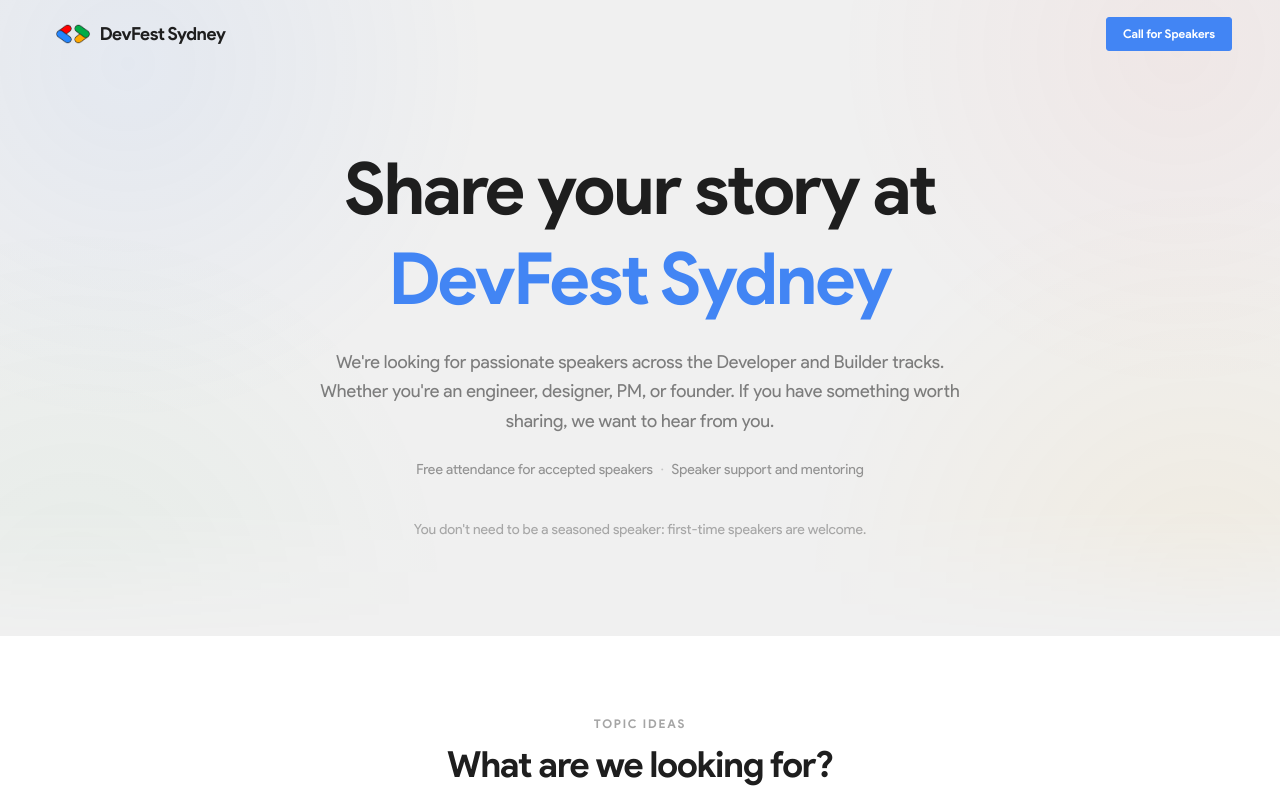
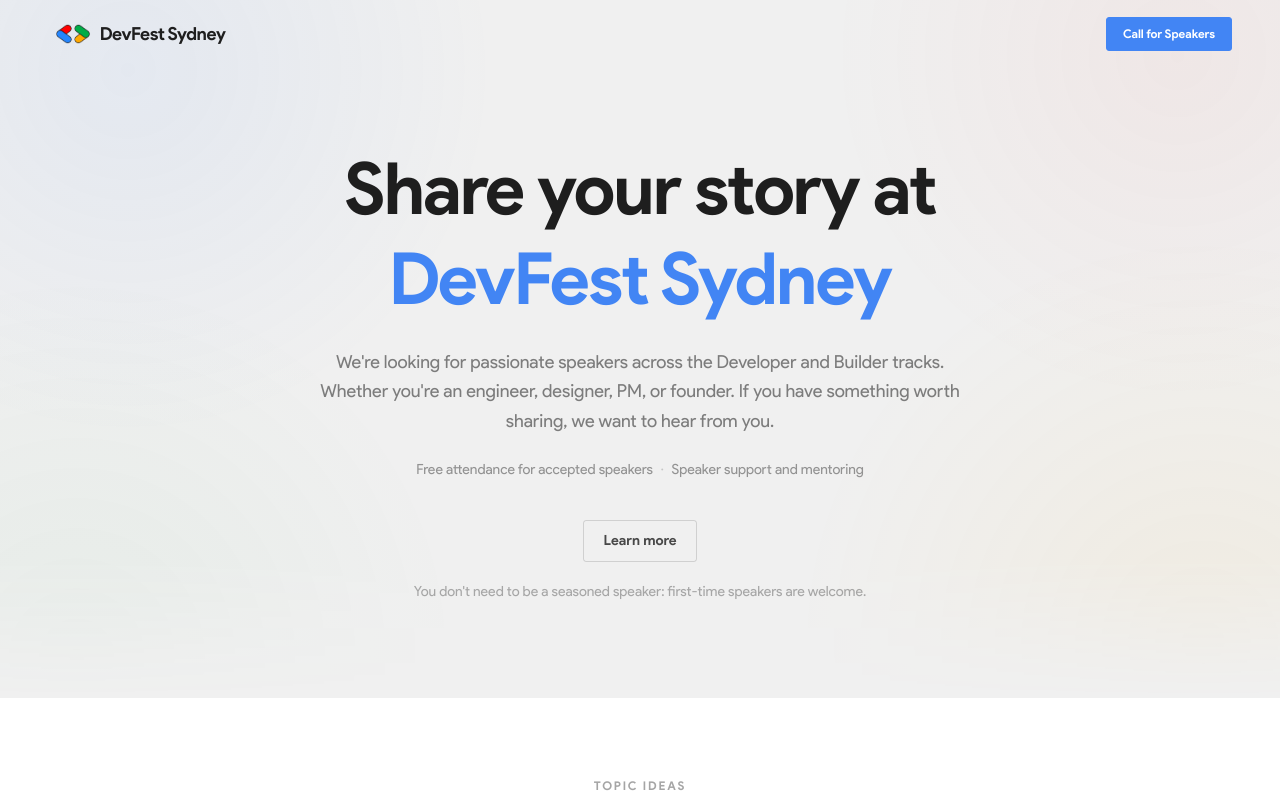
Before and after one commit to rarya618/devfest-sydney, a Next.js app: page /call-for-speakers in a window 1280 px wide. Shown: the top 798 px of the page. Built offline with nearby package versions, Linux system fonts and the light colour scheme; no server answers.

Commit message:
Add learn more button

```diff
--- a/src/app/call-for-speakers/page.tsx
+++ b/src/app/call-for-speakers/page.tsx
@@ -71,6 +71,14 @@
             <span>Speaker support and mentoring</span>
           </div>
 
+          <div className="flex flex-wrap items-center justify-center gap-5">
+            <a
+              href="#topics"
+              className="inline-flex items-center px-5 py-2.5 bg-transparent text-black-02/80 text-sm font-bold rounded-[3px] border border-black-02/15 transition-colors hover:border-black-02/30 animate-slide-up"
+              style={{ animationDelay: '0.25s' }}
+            >
+              Learn more
+            </a>
             {isCfsOpen && (
               <a
                 href="#apply"
@@ -83,6 +91,7 @@
                 </svg>
               </a>
             )}
+          </div>
 
           <p className="text-black-02/35 text-sm mt-5 animate-fade-in" style={{ animationDelay: '0.4s' }}>
             You don&apos;t need to be a seasoned speaker: first-time speakers are welcome.
@@ -91,7 +100,7 @@
       </section>
 
       {/* Topics */}
-      <section className="py-20 px-6 bg-white">
+      <section id="topics" className="py-20 px-6 bg-white">
         <div className="max-w-5xl mx-auto">
           <div className="mb-12 text-center animate-slide-up">
             <p className="text-xs font-bold text-black-02/40 tracking-[0.15em] uppercase mb-3">Topic Ideas</p>
```
Lines whose indentation alone changed are shown as unchanged.
